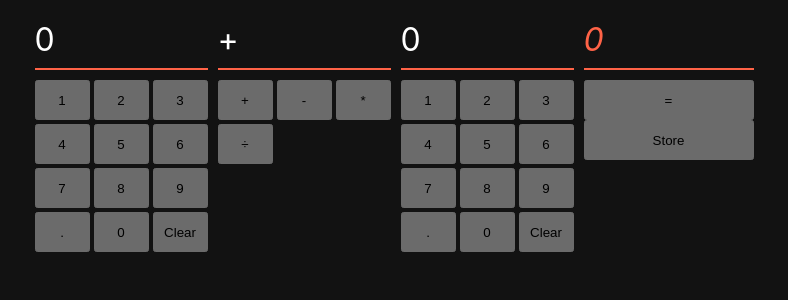
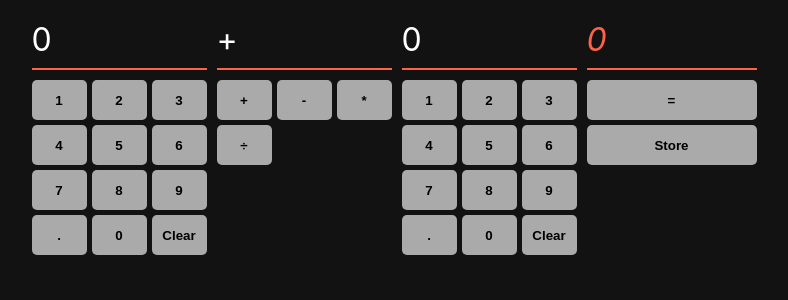
Before and after one commit to boolean-uk/react-state-calculator, a React (Create React App) app: page / in a window 1280 px wide. Shown: the top 300 px of the page, without its empty margins (246-1034 px from the left). Built offline with nearby package versions, Linux system fonts and the light colour scheme.

Commit message:
Updated the CSS to make the page more interactive

```diff
--- a/src/App.css
+++ b/src/App.css
@@ -32,14 +32,21 @@ html {
   display: grid;
   grid-template-columns: repeat(3, 55px);
   grid-auto-rows: 40px;
-  gap:4px;
+  gap:5px;
   justify-content: center;
 }
 
 button {
+  border: none;
+  border-radius: 5px;
+  background-color: #aaa;
   color: black;
+  font-weight: bold;
 }
 
+button:hover {
+  background-color: white;
+}
 
 .answer {
   color:tomato;
@@ -47,6 +54,7 @@ button {
 }
 
 .answer button {
+  margin-bottom: 5px;
   width: 100%;
   height: 40px;
 }
```
